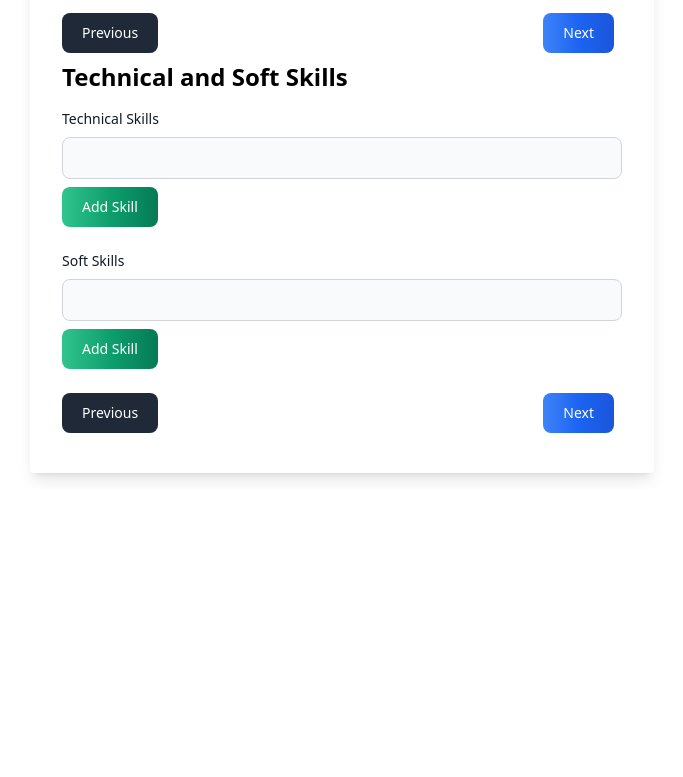
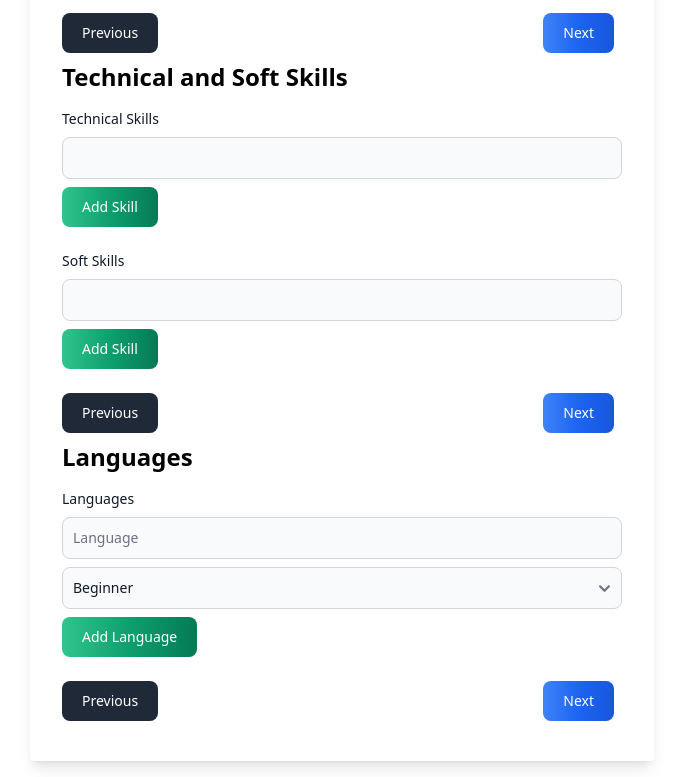
Before and after one commit to Bouanaya/cv-builder, a website: page pages/create.html in a window 1280 px wide. Shown: the part 1069-1846 px from the top of the page, without its empty margins (298-981 px from the left). Before the commit the page ends 1558 px from the top, so only its background shows below. Drawn offline with Linux system fonts and the light colour scheme.

Commit message:
add form languages

```diff
--- a/pages/create.html
+++ b/pages/create.html
@@ -233,6 +233,59 @@
               </div>
             </form>
           </div>
+
+          <div id="step-4" class="">
+            <h2 class="text-2xl font-bold mb-4">Languages</h2>
+            <form id="languages-form">
+              <div class="mb-4">
+                <label
+                  class="block mb-2 text-sm font-medium text-gray-900 dark:text-white"
+                  >Languages</label
+                >
+                <div id="languages">
+                  <input type=""" class="bg-gray-50 border my-2 border-gray-300
+                  text-gray-900 text-sm rounded-lg focus:ring-blue-500
+                  focus:border-blue-500 block w-full p-2.5 dark:bg-gray-700
+                  dark:border-gray-600 dark:placeholder-gray-400 dark:text-white
+                  dark:focus:ring-blue-500 dark:focus:border-blue-500"
+                  placeholder="Language" required >
+                  <select
+                    name=""
+                    class="bg-gray-50 border border-gray-300 text-gray-900 text-sm rounded-lg focus:ring-blue-500 focus:border-blue-500 block w-full p-2.5 dark:bg-gray-700 dark:border-gray-600 my-2 dark:placeholder-gray-400 dark:text-white dark:focus:ring-blue-500 dark:focus:border-blue-500"
+                    required
+                  >
+                    <option value="Beginner">Beginner</option>
+                    <option value="Intermediate">Intermediate</option>
+                    <option value="Advanced">Advanced</option>
+                    <option value="Native">Native</option>
+                  </select>
+                </div>
+                <button
+                  type="button"
+                  id="add-language"
+                  class="text-white bg-gradient-to-r from-green-400 via-green-500 to-green-600 hover:bg-gradient-to-br focus:ring-4 focus:outline-none focus:ring-green-300 dark:focus:ring-green-800 font-medium rounded-lg text-sm px-5 py-2.5 text-center me-2 mb-2"
+                >
+                  Add Language
+                </button>
+              </div>
+              <div class="flex justify-between">
+                <button
+                type="button"
+                id="prev-4"
+                class="text-white bg-gray-800 hover:bg-gray-900 focus:outline-none focus:ring-4 focus:ring-gray-300 font-medium rounded-lg text-sm px-5 py-2.5 me-2 mb-2 dark:bg-gray-800 dark:hover:bg-gray-700 dark:focus:ring-gray-700 dark:border-gray-700"
+              >
+                Previous
+              </button>
+              <button
+                type="button"
+                id="next-4"
+                class="text-white bg-gradient-to-r from-blue-500 via-blue-600 to-blue-700 hover:bg-gradient-to-br focus:ring-4 focus:outline-none focus:ring-blue-300 dark:focus:ring-blue-800 font-medium rounded-lg text-sm px-5 py-2.5 text-center me-2 mb-2"
+              >
+              Next
+            </button>
+              </div>
+            </form>
+          </div>
         </div>
       </div>
     </div>
```
Also changed, not shown: src/output.css.
